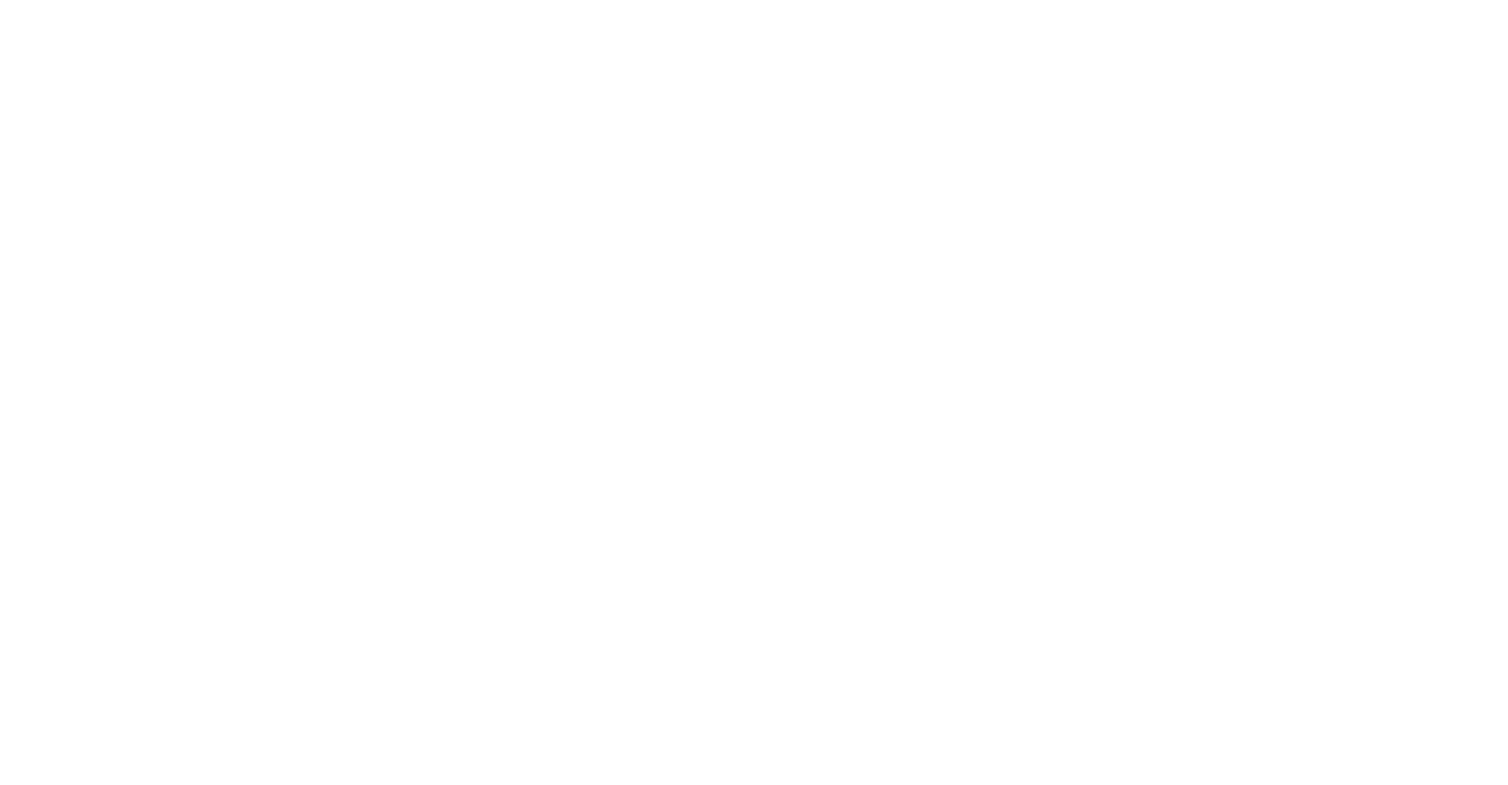
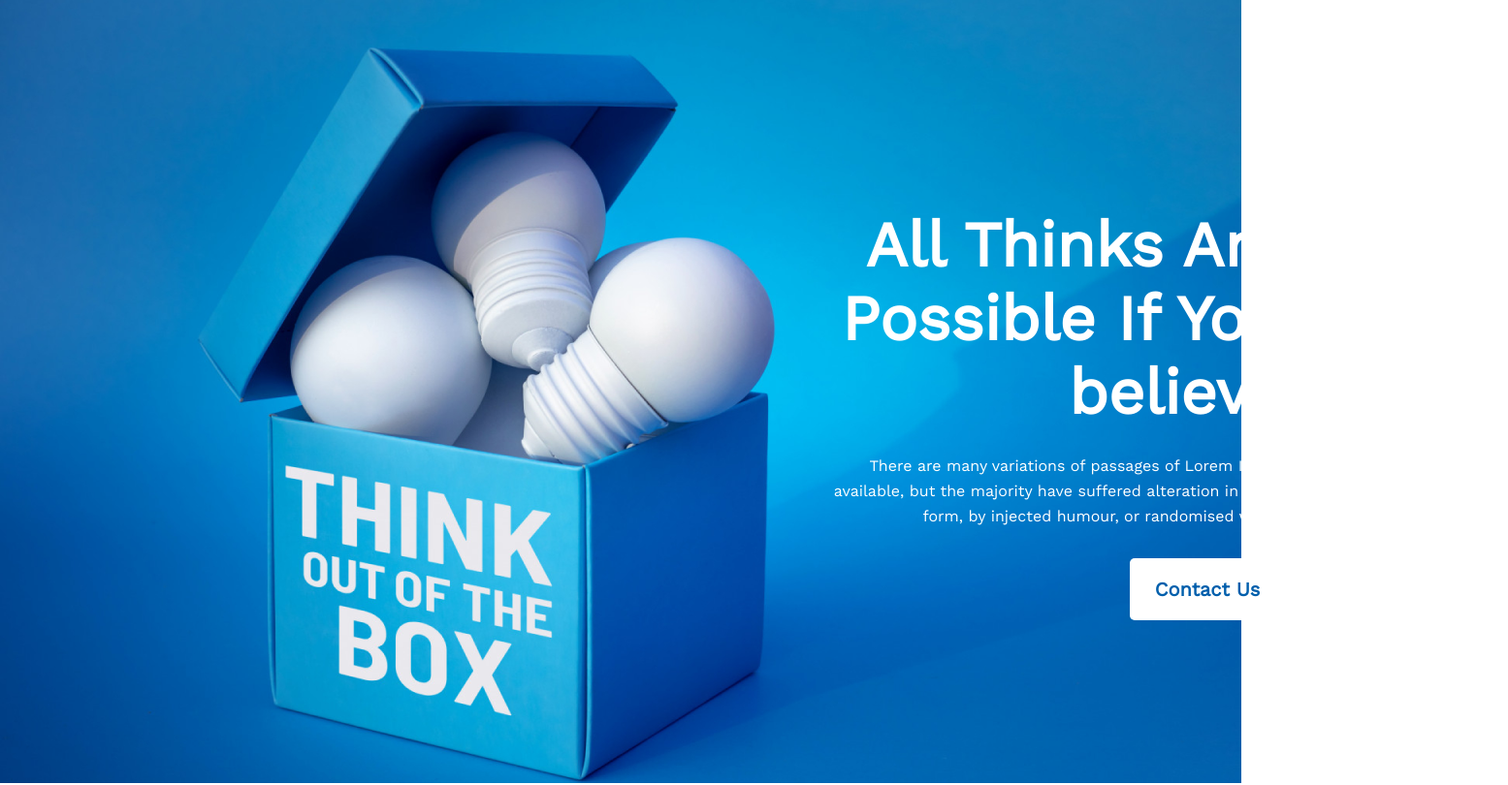
Before and after one commit to Tanvir-Bhuiyan00/first-assignment, a plain HTML site: page index.html in a window 1280 px wide. Shown: the whole page at 97% size, 1555 px wide, since content can reach past the window. Drawn offline with nearby package versions, Linux system fonts and the light colour scheme.

Commit message:
added header

```diff
--- a/index.html
+++ b/index.html
@@ -1,12 +1,34 @@
 <!DOCTYPE html>
 <html lang="en">
+
 <head>
   <meta charset="UTF-8">
   <meta http-equiv="X-UA-Compatible" content="IE=edge">
   <meta name="viewport" content="width=device-width, initial-scale=1.0">
   <title>Think out of the box</title>
+  <link rel="stylesheet" href="styles/style.css">
+  <link rel="preconnect" href="https://fonts.googleapis.com">
+  <link rel="preconnect" href="https://fonts.gstatic.com" crossorigin>
+  <link href="https://fonts.googleapis.com/css2?family=Open+Sans&family=Work+Sans&display=swap" rel="stylesheet">
 </head>
+
 <body>
+  <header class="header">
+    <div class="banner">
+        <h1 class="banner-title">All Thinks Are Possible If You believe</h1>
+        <h3 class="banner-description">There are many variations of passages of Lorem Ipsum available, but the majority
+          have suffered alteration in some form, by injected humour, or randomised words</h3>
+        <button class="primary-btn">Contact Us</button>
+    </div>
+  </header>
+  <main>
+
+  </main>
+  <footer>
+
+  </footer>
+
 
 </body>
+
 </html>
--- /dev/null
+++ b/styles/style.css
@@ -0,0 +1,43 @@
+* {
+  margin: 0;
+  font-family: 'Work Sans';
+}
+
+/**Header**/
+.header {
+  width: 100%;
+  height: 810px;
+  background-image: url(../images/banner/banner3.png);
+  background-repeat: no-repeat;
+}
+
+.banner {
+  text-align: right;
+  padding: 215px 230px 165px 845px;
+  color: #FFFFFF;
+  width: 480px;
+}
+
+.banner-title {
+  font-weight: 700;
+  font-size: 65px;
+  margin-bottom: 25px;
+}
+
+.banner-description {
+  font-weight: 400;
+  font-size: 16px;
+  line-height: 26px;
+  margin-bottom: 30px;
+}
+
+.primary-btn {
+  width: 160px;
+  height: 64px;
+  background: #FFFFFF;
+  border-radius: 5px;
+  border: 0;
+  color: #005FAC;
+  font-weight: 600;
+  font-size: 20px;
+}
```
Also changed, not shown: images/banner/banner1.png (added), images/banner/banner2.png (added), images/banner/banner3.png (added), images/gradient1.png (added), images/gradient2.png (added), images/gradient3.png (added), images/icons/ecom.png (added), images/icons/fb.png (added), images/icons/js.png (added), images/icons/smoke.png (added), images/icons/twitter.png (added), images/icons/web.png (added), images/icons/youtube.png (added), images/person.png (added), 1 more files.
